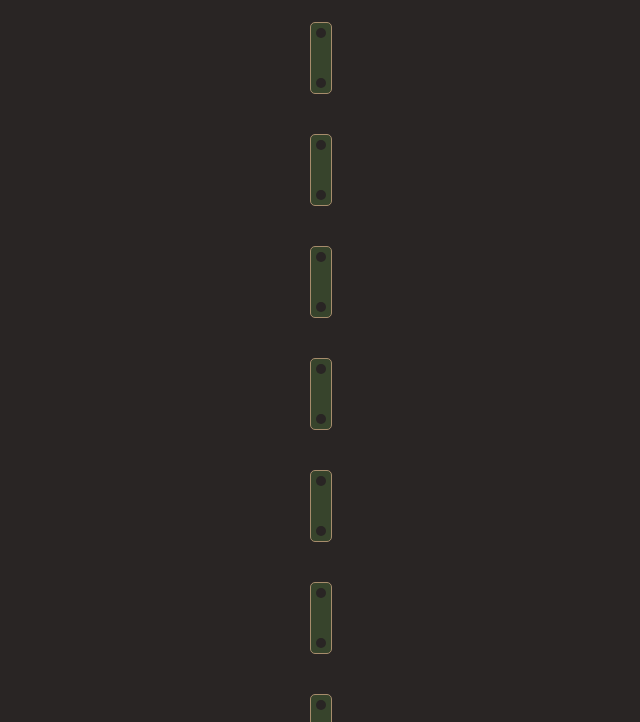
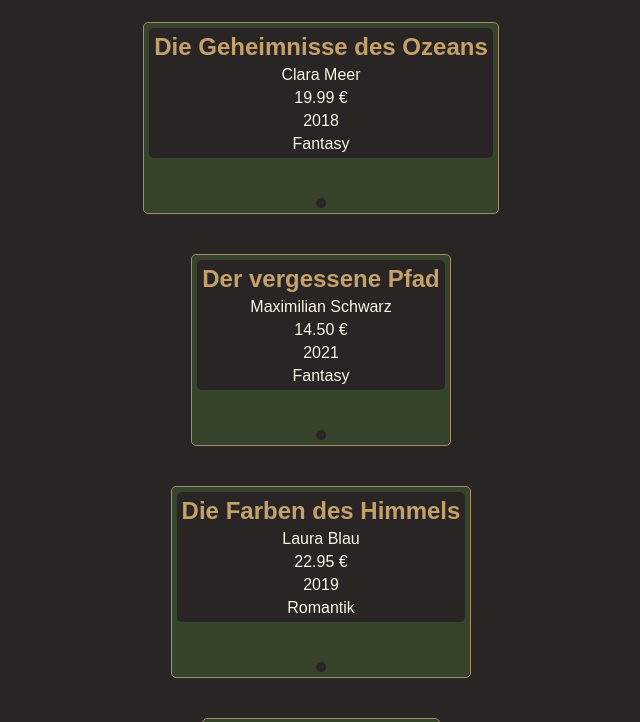
Before and after one commit to lygaios/Bookstore, a plain HTML site: page index.html in a window 1280 px wide. Shown: the part 78-800 px from the top of the page, without its empty margins (319-959 px from the left). Drawn offline with Linux system fonts and the light colour scheme.

Commit message:
added display of basic data

```diff
--- a/script.js
+++ b/script.js
@@ -12,13 +12,21 @@ for (let i = 0; i < books.length; i++) {
 function getBookTemplate(i) {
     return `
     <div class="book-box">
-        <div class="data-block"></div>
+        <div class="data-block">
+            <h2>${books[i].title}</h2>
+            <p>${books[i].author}</p>
+            <p>${books[i].price.toFixed(2)} €</p>
+            <p>${books[i].publishedYear}</p>
+            <p>${books[i].genre}</p>
+
+        </div>
         <div class="like-row"></div>
         <div class="comment-box"></div>
     </div>
     `
 }
 
+
 function addComment(i) {
 
 }
--- a/scripts/db.js
+++ b/scripts/db.js
@@ -1,6 +1,6 @@
 let books = [
     {
-      "name": "Die Geheimnisse des Ozeans",
+      "title": "Die Geheimnisse des Ozeans",
       "author": "Clara Meer",
       "likes": 1250,
       "liked": true,
@@ -31,7 +31,7 @@ let books = [
       ]
     },
     {
-      "name": "Der vergessene Pfad",
+      "title": "Der vergessene Pfad",
       "author": "Maximilian Schwarz",
       "likes": 980,
       "liked": false,
@@ -41,7 +41,7 @@ let books = [
       "comments": []
     },
     {
-      "name": "Die Farben des Himmels",
+      "title": "Die Farben des Himmels",
       "author": "Laura Blau",
       "likes": 1520,
       "liked": true,
@@ -72,7 +72,7 @@ let books = [
       ]
     },
     {
-      "name": "Das Rätsel der Zeit",
+      "title": "Das Rätsel der Zeit",
       "author": "Alexander Weiss",
       "likes": 750,
       "liked": false,
@@ -91,7 +91,7 @@ let books = [
       ]
     },
     {
-      "name": "Der letzte Wächter",
+      "title": "Der letzte Wächter",
       "author": "Sabine Grün",
       "likes": 1300,
       "liked": true,
@@ -101,7 +101,7 @@ let books = [
       "comments": []
     },
     {
-      "name": "Im Schatten des Mondes",
+      "title": "Im Schatten des Mondes",
       "author": "Philipp Silber",
       "likes": 890,
       "liked": false,
@@ -120,7 +120,7 @@ let books = [
       ]
     },
     {
-      "name": "Jenseits der Sterne",
+      "title": "Jenseits der Sterne",
       "author": "Oliver Schwarz",
       "likes": 1450,
       "liked": true,
@@ -135,7 +135,7 @@ let books = [
       ]
     },
     {
-      "name": "Das verborgene Königreich",
+      "title": "Das verborgene Königreich",
       "author": "Elena Gold",
       "likes": 920,
       "liked": false,
@@ -150,7 +150,7 @@ let books = [
       ]
     },
     {
-      "name": "Liebe in Zeiten des Krieges",
+      "title": "Liebe in Zeiten des Krieges",
       "author": "Emilia Rot",
       "likes": 1800,
       "liked": true,
--- a/style.css
+++ b/style.css
@@ -18,12 +18,12 @@ h1 {
   color: #c4a16a;
 }
 
-.h2 {
+h2 {
   font-family: "Expletus Sans", sans-serif;
   color: #c4a16a;
 }
 
-.h3 {
+h3 {
   font-family: "Expletus Sans", sans-serif;
   color: #c4a16a;
 }
@@ -48,7 +48,7 @@ h1 {
   flex-direction: column;
   align-items: center;
   flex-wrap: wrap;
-  gap: 20px;
+  gap: 5px;
   padding: 5px;
   border-radius: 5px;
 }
@@ -60,6 +60,15 @@ h1 {
   justify-content: center;
   align-items: center;
   gap: 10px;
+}
+
+.heart {
+  width: 30px;
+  height: 30px;
+}
+
+.liked {
+  box-shadow: 0 0 20px #c71c0c;
 }
 
 .comment-box {
@@ -99,6 +108,7 @@ h1 {
   outline: none;
 }
 
+
 .comment-display {
   background-color: #292524;
   display: flex;
--- a/styles/standard.css
+++ b/styles/standard.css
@@ -57,3 +57,7 @@ h2 {
 h3 {
   margin: 0;
 }
+
+p {
+  margin: 0;
+}
```
Also changed, not shown: assets/icons/heart.png (added).
